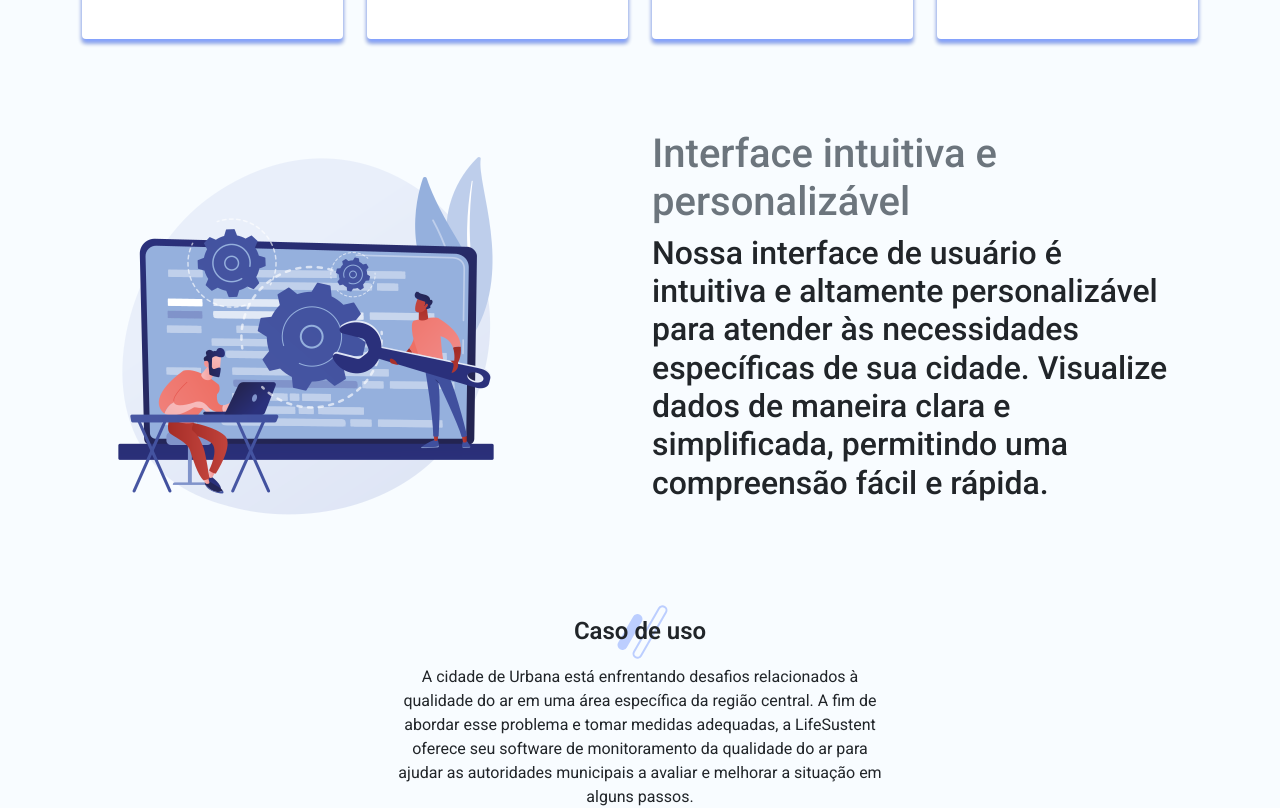
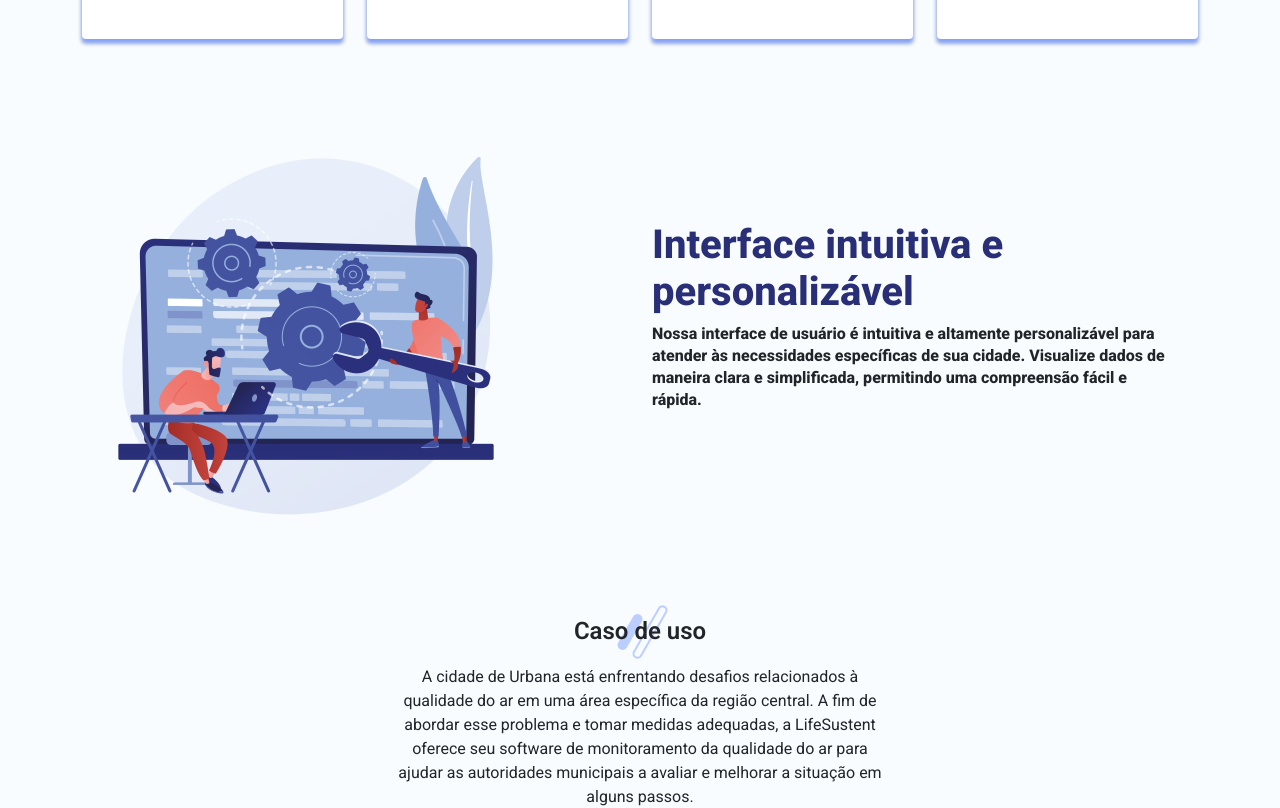
Before and after one commit to lifesustent/front-sprint-03, a React (Create React App) app: page / in a window 1280 px wide. Shown: the part 1360-2168 px from the top of the page. Built offline with nearby package versions, Linux system fonts and the light colour scheme.

Commit message:
fix: polimento de estilos

```diff
--- a/src/containers/Contact/index.jsx
+++ b/src/containers/Contact/index.jsx
@@ -9,22 +9,57 @@ const ContactContainer = styled.section`
   border-bottom: 1px solid #FFFFFF;
 `
 
+const Title = styled.h3`
+  color: #FFFFFF;
+`
+
+const Subtitle = styled.p`
+  color: #FFFFFF;
+`
+
+const FormContainer = styled.div``
+
+const FormControl = styled.div`
+  max-width: 300px;
+`
+
+const Input = styled.input`
+  max-width: 300px;
+  min-width: 300px;
+`
+
+const Button = styled.button`
+  max-width: 300px;
+  min-width: 300px;
+`
+
 export default function Contact() {
   return (
     <ContactContainer>
       <div className="container">
-        <div class="demo-content">
-          <h3>Não perca mais tempo!</h3>
-          <p>Junte-se a nós e seja parte da mudança em direção a uma cidade mais sustentável. Agende uma demonstração da
-            LifeSustent hoje mesmo e descubra como podemos transformar sua cidade em um ambiente mais saudável e próspero
-            para todos.</p>
+        <div className="row justify-content-between">
+          <div className="col">
+            <Title>Não perca mais tempo!</Title>
+            <Subtitle>Junte-se a nós e seja parte da mudança em direção a uma cidade mais sustentável. Agende uma demonstração da
+              LifeSustent hoje mesmo e descubra como podemos transformar sua cidade em um ambiente mais saudável e próspero
+              para todos.</Subtitle>
+          </div>
+
+          <form action="" className="col">
+            <FormContainer className="d-flex flex-column justify-content-end align-items-end">
+              <FormControl className="mb-3">
+                <Input type="name" className="form-control" id="name" placeholder='name' />
+              </FormControl>
+
+              <FormControl className="mb-3">
+                <Input type="email" className="form-control" id="email" placeholder='e-mail' />
+              </FormControl>
+
+
+              <Button type="submit" className="btn btn-primary rounded-pill">Agendar demonstração <i class="bi bi-calendar ml-4"></i></Button>
+            </FormContainer>
+          </form>
         </div>
-
-        <form class="demo-form" autocomplete="off">
-          <input type="text" name="name" placeholder="Nome" />
-          <input type="email" name="email" placeholder="E-mail" />
-          <button type="submit">Agendar demonstração <span class="fa-solid fa-calendar"></span></button>
-        </form>
       </div>
     </ContactContainer>
   )
--- a/src/containers/Fill/index.jsx
+++ b/src/containers/Fill/index.jsx
@@ -3,6 +3,21 @@ import styled from 'styled-components';
 import fill from '../../assets/img/fill-software.png';
 
 const FillContainer = styled.section``
+
+const FillTitle = styled.h1`
+  font-style: normal;
+  font-weight: 800;
+  font-size: 40px;
+  line-height: 47px;
+  color: #292f77 !important;
+`
+
+const FillSubtitle = styled.h2`
+  font-style: normal;
+  font-weight: 800;
+  font-size: 16px;
+  line-height: 22px;
+`
 
 export default function Fill() {
   return (
@@ -13,9 +28,9 @@ export default function Fill() {
         </div>
 
         <div className="col-md col-sm-12">
-          <h1 className="text-secondary">Interface intuitiva e personalizável</h1>
-          <h2 className="mb-4">Nossa interface de usuário é intuitiva e altamente personalizável para atender às necessidades específicas de
-          sua cidade. Visualize dados de maneira clara e simplificada, permitindo uma compreensão fácil e rápida.</h2>
+          <FillTitle className="text-secondary">Interface intuitiva e personalizável</FillTitle>
+          <FillSubtitle className="mb-4">Nossa interface de usuário é intuitiva e altamente personalizável para atender às necessidades específicas de
+          sua cidade. Visualize dados de maneira clara e simplificada, permitindo uma compreensão fácil e rápida.</FillSubtitle>
         </div>
       </div>
     </FillContainer>
--- a/src/containers/Hero/index.jsx
+++ b/src/containers/Hero/index.jsx
@@ -9,6 +9,7 @@ const HeroTitle = styled.h1`
   font-weight: 800;
   font-size: 40px;
   line-height: 47px;
+  color: #292f77 !important;
 `
 
 const HeroSubtitle = styled.h2`
```
